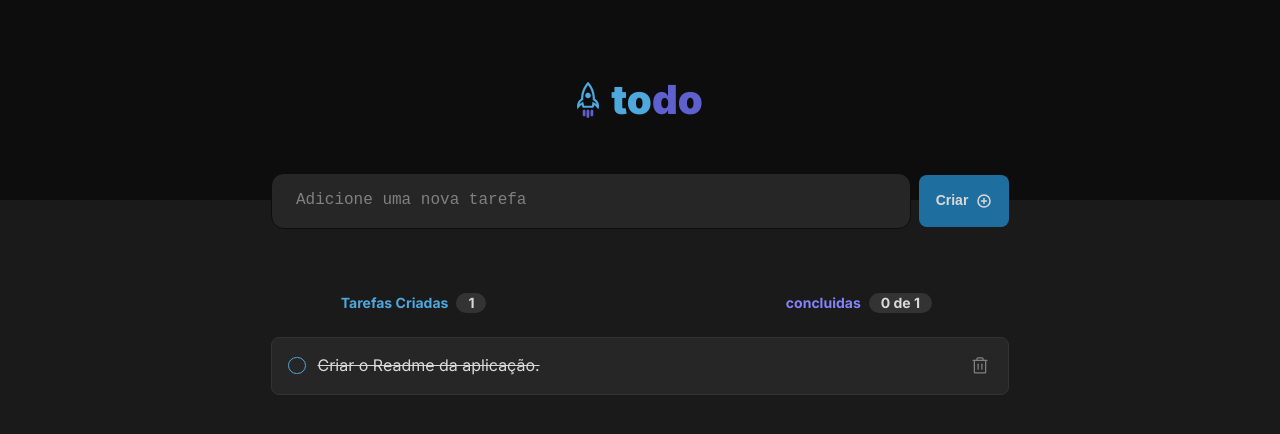
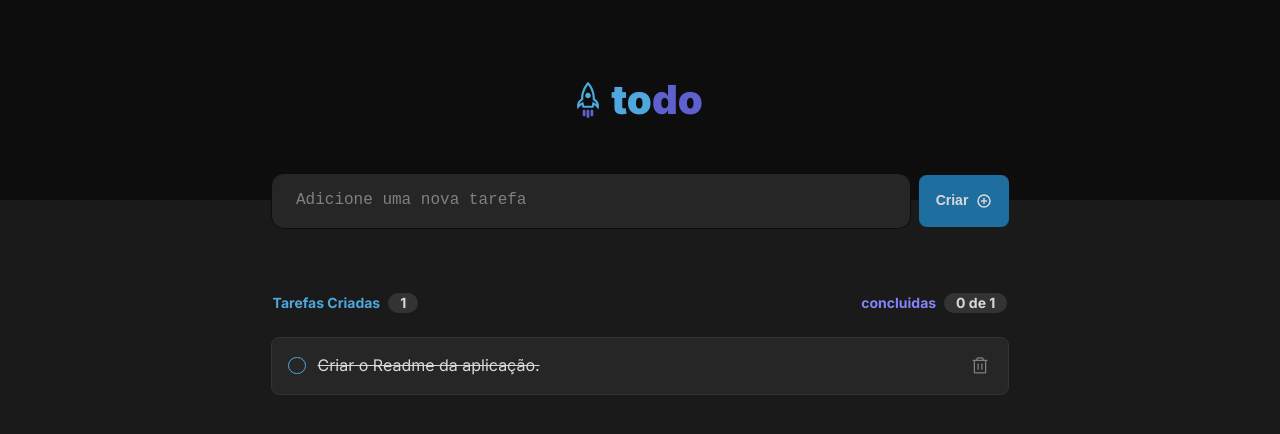
Before and after one commit to joaopedrosduarte/To-do, a React (Vite) app: page / in a window 1280 px wide. Shown: the top 434 px of the page. Built offline with nearby package versions, Linux system fonts and the light colour scheme.

Commit message:
Bug task gap solved

```diff
--- a/src/styles/Todo.module.css
+++ b/src/styles/Todo.module.css
@@ -67,16 +67,17 @@
 .countIsEmpty {
     font-weight: bold;
     display: flex;
-    gap: 29.4rem;
+    gap: calc(736px - 266px);
     justify-content: space-between;
     margin: 4rem auto 0rem auto;
 }
 
 .countIsNotEmpty {
+    font-weight: bold;
     display: flex;
+    gap: calc(736px - 293px);
     justify-content: space-between;
-    margin: 4rem 21.75rem 0rem 21.3rem;
-    font-weight: bold;
+    margin: 4rem auto 0rem auto;
 }
 
 .allTasks {
```
